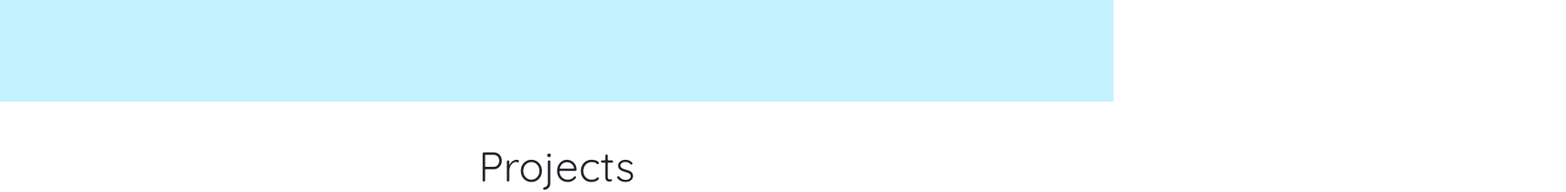
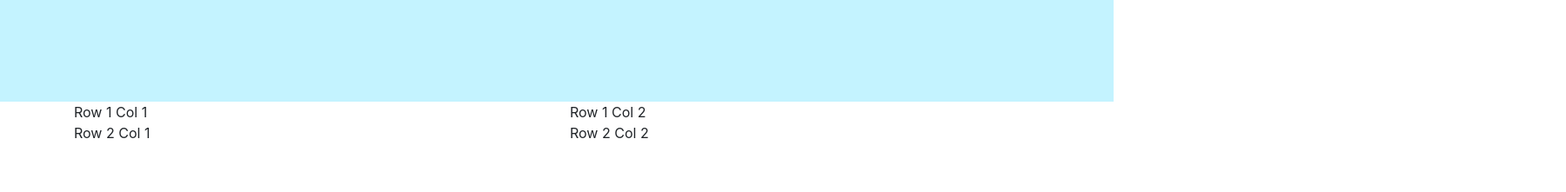
Before and after one commit to ethanlmaoi/Portfolio-Website, a plain HTML site: page index.html in a window 1280 px wide. Shown: the part 1783-2004 px from the top of the page at 87% size, 1800 px wide, since content can reach past the window. Drawn offline with nearby package versions, Linux system fonts and the light colour scheme; a web font is replaced by a local one.

Commit message:
testing grid system

```diff
--- a/index.html
+++ b/index.html
@@ -118,6 +118,32 @@
 </div>
 
 <div id="projectsPG" class="whiteBG">
+
+	<div class="container">
+
+		<div class="row">
+			<div class="col">
+				Row 1 Col 1
+			</div>
+			<div class="col">
+				Row 1 Col 2
+			</div>
+		</div>
+
+		<div class="row">
+			<div class="col">
+				Row 2 Col 1
+			</div>
+			<div class="col">
+				Row 2 Col 2
+			</div>
+		</div>
+
+	</div>
+
+
+
+<!--
 	<p class ="pTitle">Projects</p>
 	<p id="project_text_1"><br><-- Featured Project<br> Click on the <strong>Icon</strong> for a Preview!</p>
 	<img id="cambrio_preview" src="assets/cambrio_preview.gif">
@@ -195,6 +221,7 @@
 				<br><b>Deployed with:</b> Heroku
 		</p>
 	</div>
+-->
 </div>
 
 <div id="courseworkPG" class="blueBG">
```
